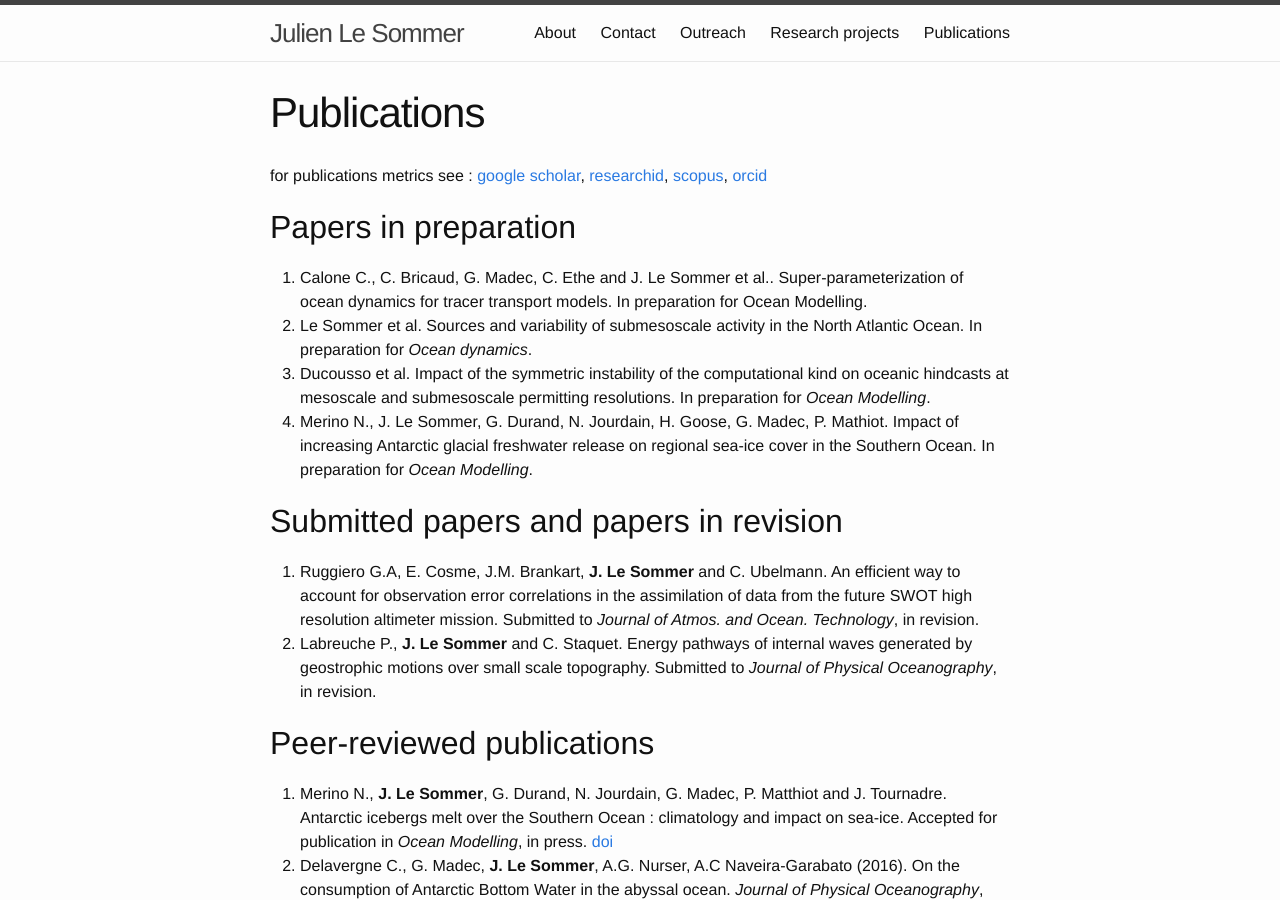
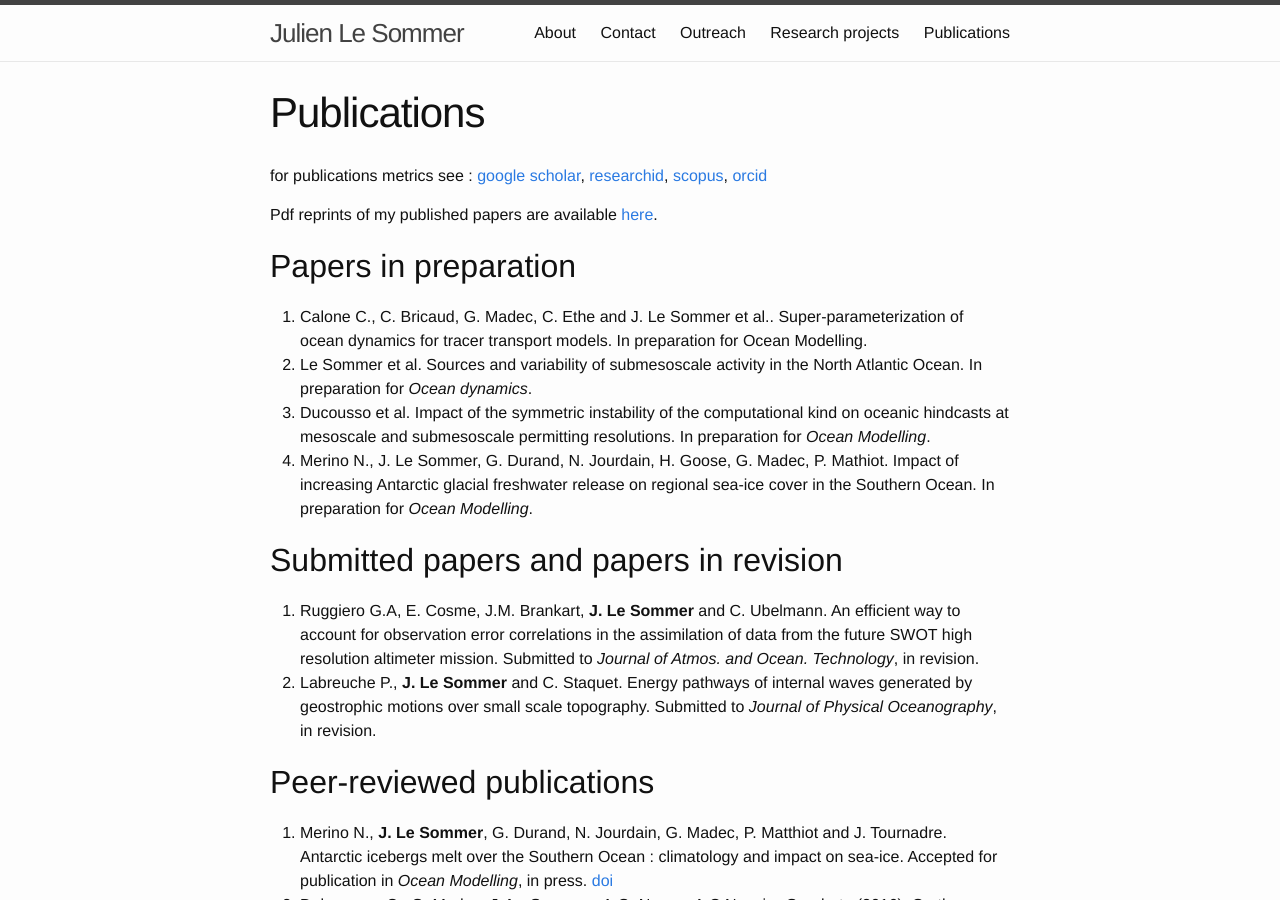
Before and after one commit to quentinjamet/quentinjamet.github.io, a Jekyll site: the page built from publications.md, in a window 1280 px wide and 900 px high. Built offline with Jekyll 4.4.1, drawn with Linux system fonts in a browser that asks for light colours.

Commit message:
add repository with reprints

```diff
--- a/publications.md
+++ b/publications.md
@@ -8,6 +8,7 @@ for publications metrics see :
 [google scholar](http://scholar.google.com/citations?user=neHDjMwAAAAJ&hl=en), [researchid](http://www.researcherid.com/rid/B-9869-2013), [scopus](http://www.scopus.com/inward/authorDetails.url?authorID=6507387108&partnerID=MN8TOARS), [orcid](http://orcid.org/0000-0002-6882-2938)
 
 
+Pdf reprints of my published papers are available [here](https://mycore.core-cloud.net/public.php?service=files&t=6fad2b10adc1fbf18d72f792dd5dda29).
 
 ## Papers in preparation
 
```
